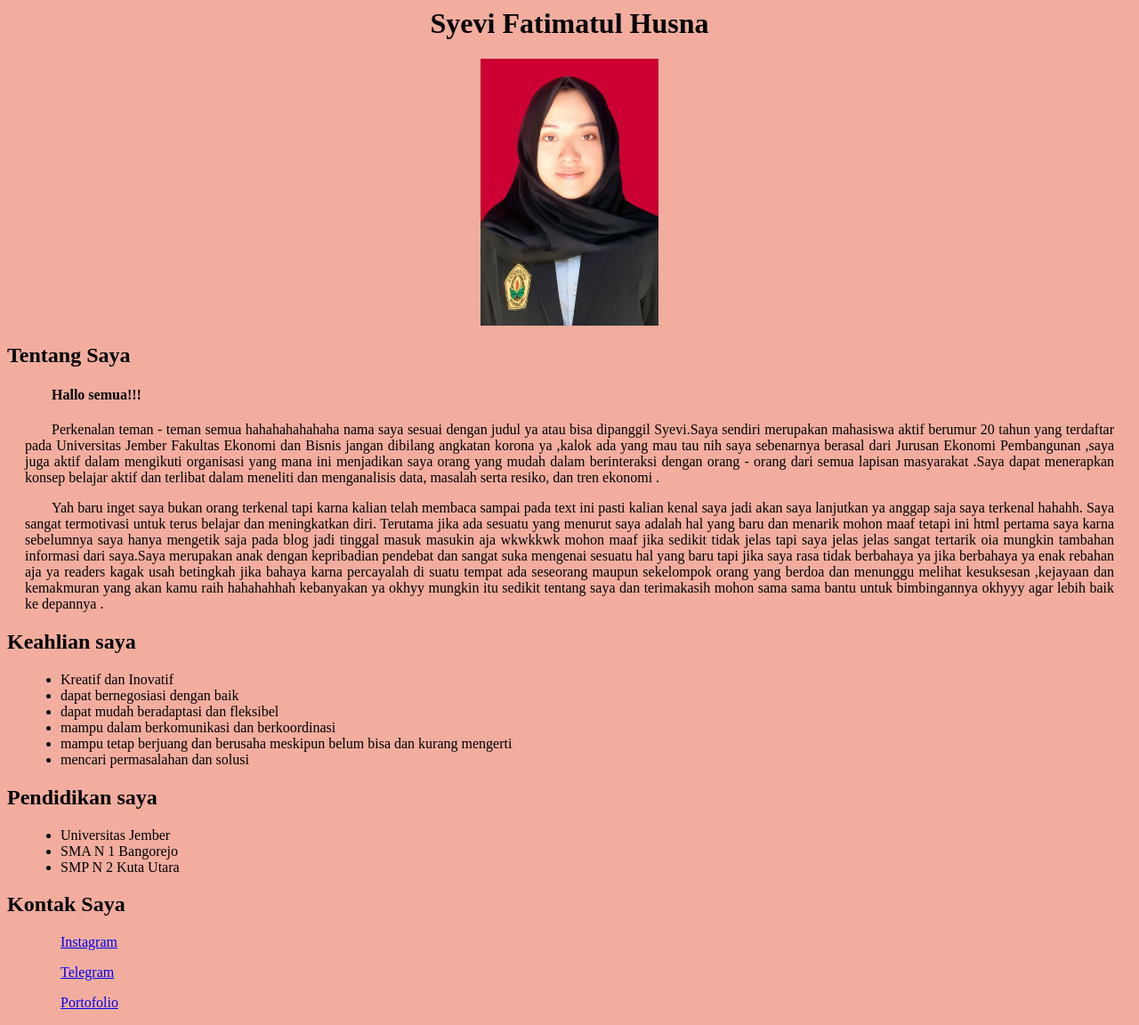
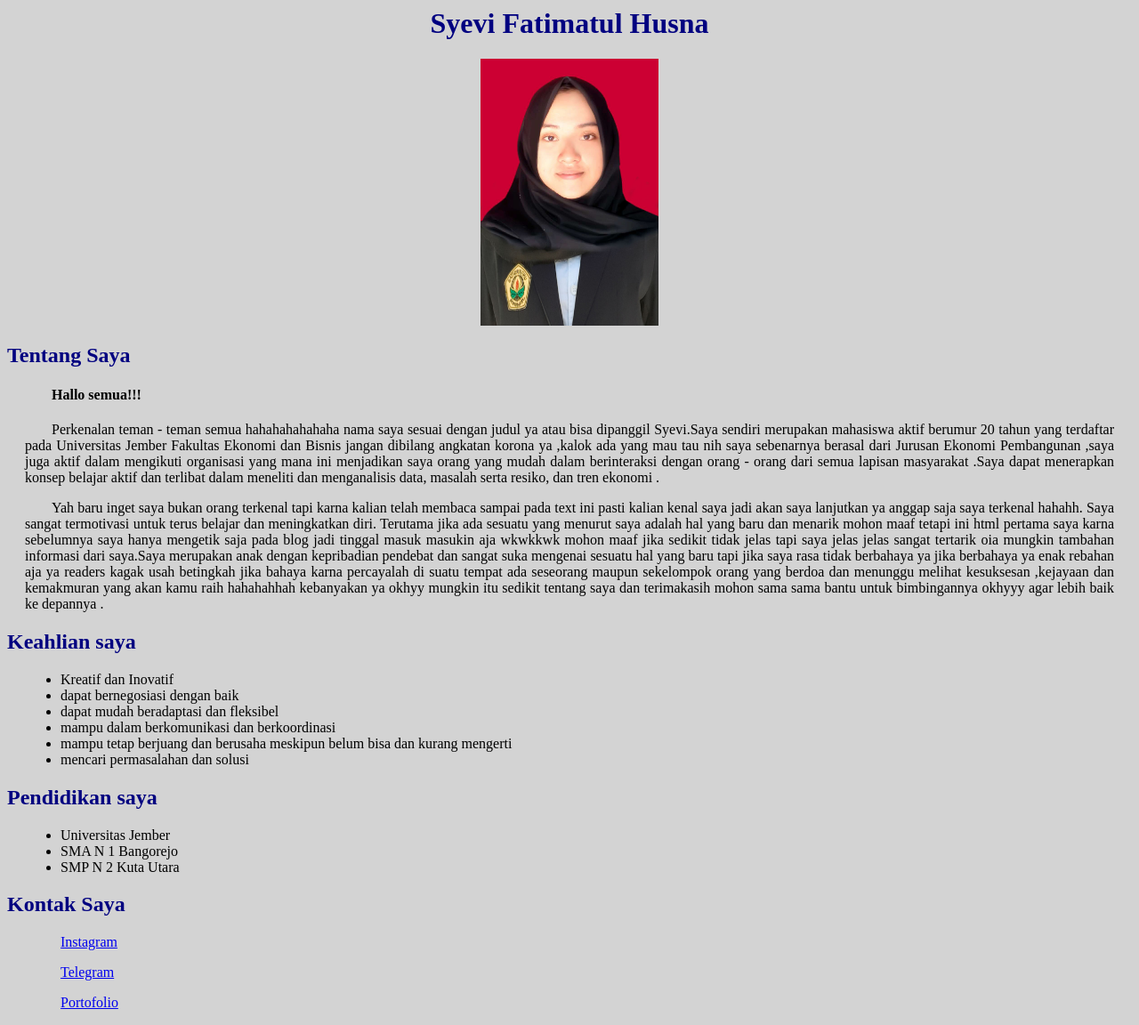
Before and after one commit to verlin884/web-basic-seal, a plain HTML site: page biodatacss.html in a window 1280 px wide. Shown: the whole page at 89% size. Drawn offline with Linux system fonts and the light colour scheme.

Commit message:
membuat css internal external dan up di branch css

```diff
--- a/biodatacss.html
+++ b/biodatacss.html
@@ -14,18 +14,19 @@
             margin: 0 auto;
         }
     </style>
+    <link rel="stylesheet" href="./style.css">
 </head>
 
-<body bgcolor="F2AD9F">
+<body bgcolor="d3d3d3">
     <div>
         <b>
-            <h1 style="text-align:center"> Syevi Fatimatul Husna</h1>
+            <h1 style="text-align:center;color:000080"> Syevi Fatimatul Husna</h1>
         </b>
         <img position="center" src="kta syevi.jpg" alt="Syevi" width="200" height="300">
     </div>
 
     <div>
-        <h2>Tentang Saya</h2>
+        <h2 class="para-external">Tentang Saya</h2>
         <h4 class="indent"> Hallo semua!!!</h4>
         <p class="indent" ; style="text-align:justify"> Perkenalan teman - teman semua hahahahahahaha nama saya sesuai dengan judul ya atau bisa
             dipanggil Syevi.Saya sendiri merupakan mahasiswa aktif berumur 20 tahun yang terdaftar pada Universitas
@@ -54,7 +55,7 @@
     </div>
 
     <div>
-        <h2>Keahlian saya</h2>
+        <h2 class="para-external">Keahlian saya</h2>
         <ul style="margin-left: 20px">
         <li>Kreatif dan Inovatif</li>
         <li>dapat bernegosiasi dengan baik</li>
@@ -66,7 +67,7 @@
     </div>
 
     <div>
-        <h2>Pendidikan saya</h2>
+        <h2 class="para-external">Pendidikan saya</h2>
         <ul style="margin-left: 20px">
         <li>Universitas Jember </li>
         <li>SMA N 1 Bangorejo </li>
@@ -75,7 +76,7 @@
     </div>
 
     <div>
-        <h2>Kontak Saya</h2>
+        <h2 class="para-external">Kontak Saya</h2>
         <ul style="margin-left: 20px">
         <p><a href="https://instagram.com/syevi_66">Instagram</a></p>
         <p><a href="https://t.me/iveys">Telegram</a></p>
--- /dev/null
+++ b/style.css
@@ -0,0 +1,4 @@
+.para-external
+{
+color :000080;
+}
```
